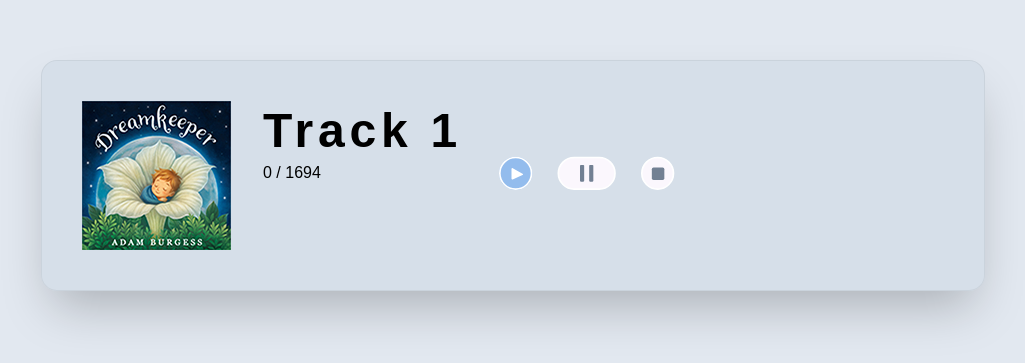
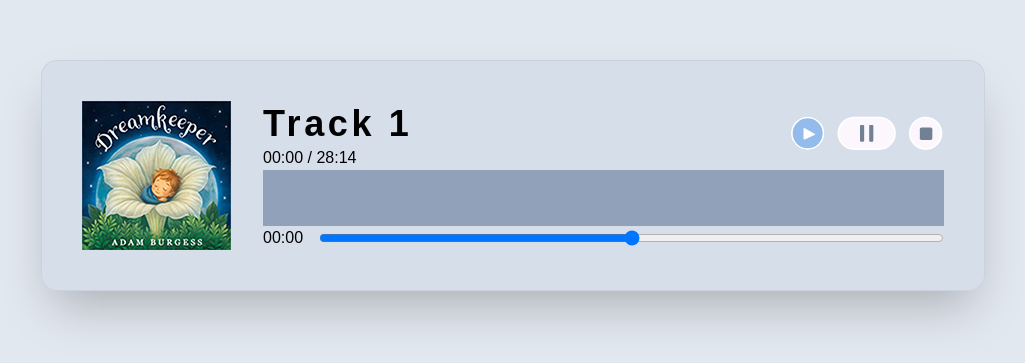
Before and after one commit to azrulsaleh/dreamkeeper, a React (Vite) app: page / in a window 1280 px wide. Shown: the part 225-588 px from the top of the page, without its empty margins (127-1152 px from the left). Built offline with nearby package versions, Linux system fonts and the light colour scheme.

Commit message:
added waveform, seek + lapsed time area

```diff
--- a/src/App.jsx
+++ b/src/App.jsx
@@ -5,13 +5,19 @@ import { Pause_Button, Play_Button, Stop_Button } from './svg/Vector';
 function App() {
 	const [isPlaying, setIsPlaying] = useState(false);
 	const [currentTime, setCurrentTime] = useState(0);
-	const [duration, setDuration] = useState(1000);
+	const [duration, setDuration] = useState(1694);
 	const [currentTrack, setCurrentTrack] = useState(0);
 	const playlist = [
 		{ id: 1, title: 'Track 1', duration: 1694 },
 		{ id: 2, title: 'Track 2', duration: 1800 },
 		{ id: 3, title: 'Track 3', duration: 1920 }
 	];
+
+	const formatTime = (seconds) => {
+		const min = Math.floor(seconds / 60);
+		const sec = seconds % 60;
+		return `${min.toString().padStart(2, '0')}:${sec.toString().padStart(2, '0')}`;
+	}
 
 	const handlePlay = async () => {
 		// await Tone.start();
@@ -29,22 +35,29 @@ function App() {
 	};
 
 	return (
-		<section className="h-screen flex justify-center items-center">
-			<div className="_bg-card">
-				<div className="flex gap-8">
+		<section className='h-screen flex justify-center items-center'>
+			<div className='_bg-card'>
+				<div className='flex flex-row gap-8'>
+					{/* artwork */}
+					<div className=''>
 						<img
-						src="artwork.jpg"
-						alt="Album Cover"
+							src='artwork.jpg'
+							alt='Album Cover'
 						/>
-					<div>
-						<h1 className="text-5xl">
+					</div>
+					<div className='flex-1 flex flex-col'>
+						<div className='flex'>
+							{/* title */}
+							<div className='w-full'>
+								<h1 className='text-4xl'>
 									{playlist[currentTrack].title}
 								</h1>
 								<h5>
-							{currentTime} / {playlist[currentTrack].duration}
+									{formatTime(currentTime)} / {formatTime(duration)}
 								</h5>
 							</div>
-					<div className="flex gap-4">
+							{/* transport */}
+							<div className='flex gap-1 justify-end'>
 								<button
 									onClick={handlePlay}
 								>
@@ -71,13 +84,17 @@ function App() {
 								</button>
 							</div>
 						</div>
-				{/* <h1 className="text-center">
-					<span className="text-sky-800">DREAM</span>
-					<span className="font-extralight text-cyan-700">KEEPER</span>
-				</h1> */}
-				{/* Header Section */}
-				{/* Header Section */}
-
+						<div className='bg-slate-400 h-full'>
+						</div>
+						<div className='flex gap-4'>
+							{formatTime(currentTime)}
+							<input
+								type="range"
+								className="w-full"
+							/>
+						</div>
+					</div>
+				</div>
 			</div>
 		</section>
 	)
```
Lines whose indentation alone changed are shown as unchanged.
